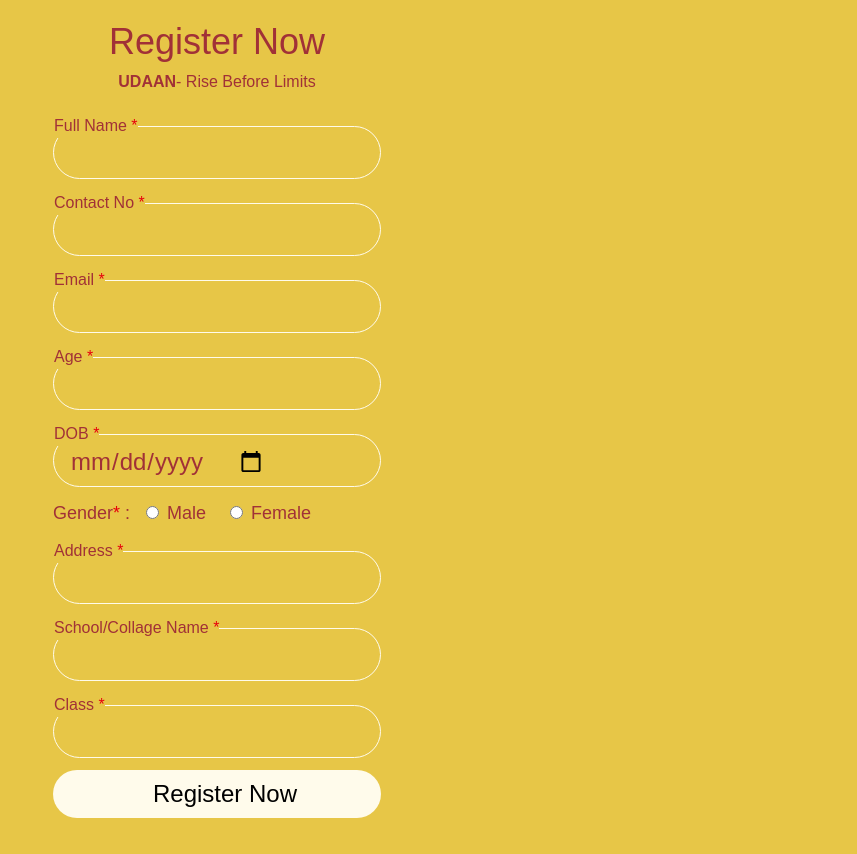
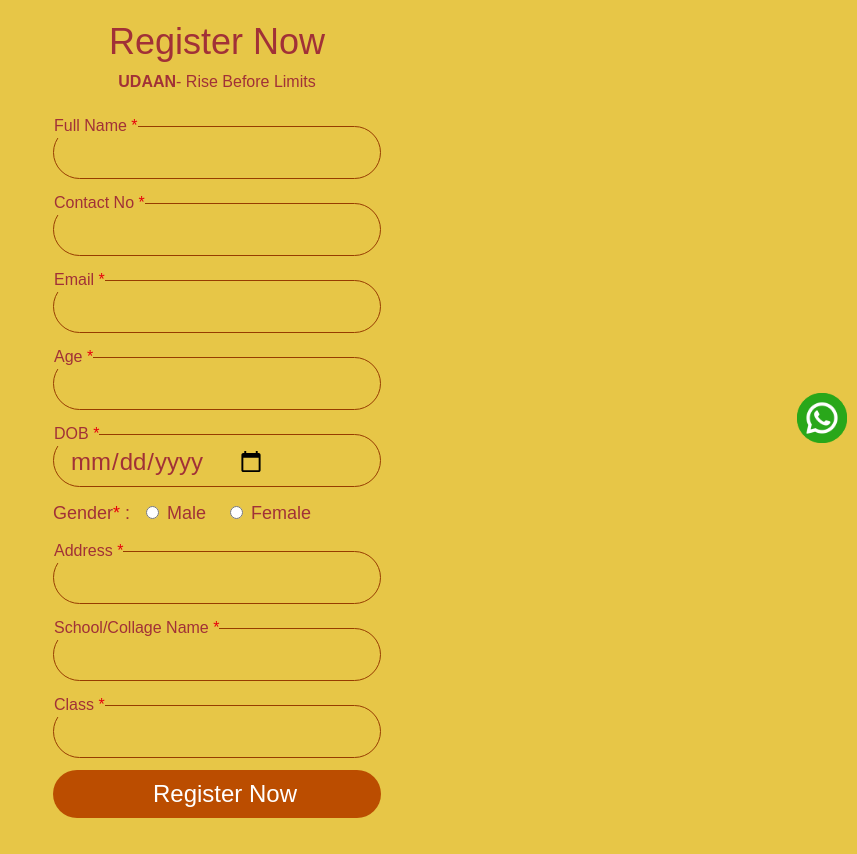
Before and after one commit to RT20022/iskconQRgenerator, a Next.js app: page / in a window 1280 px wide. Shown: the part 321-1175 px from the top of the page, without its empty margins (423-1280 px from the left). Built offline with nearby package versions, Linux system fonts and the light colour scheme.

Commit message:
Adding whatsapp icon

```diff
--- a/src/app/globals.css
+++ b/src/app/globals.css
@@ -14,7 +14,7 @@
 
 @media (prefers-color-scheme: dark) {
   :root {
-    --background: #e7c647;
+    --background:  #FAF9F6;
     --foreground: #a13137;
   }
 }
--- a/src/app/page.tsx
+++ b/src/app/page.tsx
@@ -143,6 +143,9 @@ const Register_for_Event = () => {
     }
     return (
         <>
+            <div>
+                <a href="https://chat.whatsapp.com/KpqLYmTYNZII1WfZvIKToh?mode=ems_copy_c"><Image width={50} src="/whatsapp.png" height={50}  alt='' className='fixed bottom-9 right-2.5' /><Image width={50} src="/whatsapp.png" height={50}  alt='' className='fixed bottom-9 right-2.5' /></a>
+                <div>
                     <Image width={1000} src="/udaan.jpeg" height={100} className='w-[100vw]' alt='' />
                     <div className="flex justify-center items-center min-h-screen" suppressHydrationWarning={true}>
                         <form action="" onSubmit={handleSubmit} className='flex justify-center items-center flex-col py-6 w-[90vw]'>
@@ -150,27 +153,27 @@ const Register_for_Event = () => {
                             <p className='mb-5 mt-2'><strong>UDAAN</strong>- Rise Before Limits</p>
                             <div>
                                 {/* Register the name */}
-                        <fieldset className='border border-amber-50 rounded-4xl'>
+                                <fieldset className='border border-amber-800 rounded-4xl'>
                                     <legend>Full Name <span className='text-red-600'>*</span></legend>
                                     <input type="text" className=' text-2xl ps-4 pb-2' name="fullName" value={userData.fullName} onChange={handleInput} required />
                                 </fieldset>
                                 {/* Register the Contact Number */}
-                        <fieldset className='border border-amber-50 rounded-4xl my-3'>
+                                <fieldset className='border border-amber-800 rounded-4xl my-3'>
                                     <legend>Contact No <span className='text-red-600'>*</span></legend>
                                     <input type="text" className=' text-2xl ps-4 pb-2' name="contact" value={userData.contact} onChange={handleInput} required />
                                 </fieldset>
                                 {/* Register the Email */}
-                        <fieldset className='border border-amber-50 rounded-4xl'>
+                                <fieldset className='border border-amber-800 rounded-4xl'>
                                     <legend>Email <span className='text-red-600'>*</span></legend>
                                     <input type="email" className=' text-2xl ps-4 pb-2' name="email" value={userData.email} onChange={handleInput} required />
                                 </fieldset>
                                 {/* Register the Age */}
-                        <fieldset className='border border-amber-50 rounded-4xl mt-3'>
+                                <fieldset className='border border-amber-800 rounded-4xl mt-3'>
                                     <legend>Age <span className='text-red-600'>*</span></legend>
                                     <input type="text" className=' text-2xl ps-4 pb-2' name="age" value={userData.age} onChange={handleInput} required />
                                 </fieldset>
                                 {/* Register the DOB */}
-                        <fieldset className='border border-amber-50 rounded-4xl my-3 '>
+                                <fieldset className='border border-amber-800 rounded-4xl my-3 '>
                                     <legend>DOB <span className='text-red-600'>*</span></legend>
                                     <input type="date" className=' text-2xl ps-4 pb-2' name="DOB" value={userData.DOB} onChange={handleInput} required />
                                 </fieldset>
@@ -204,17 +207,17 @@ const Register_for_Event = () => {
                                 </div>
 
                                 {/* Register the Address */}
-                        <fieldset className='border border-amber-50 rounded-4xl'>
+                                <fieldset className='border border-amber-800 rounded-4xl'>
                                     <legend>Address <span className='text-red-600'>*</span></legend>
                                     <input type="text" className=' text-2xl ps-4 pb-2' name="Address" value={userData.Address} onChange={handleInput} required />
                                 </fieldset>
                                 {/* Register the School */}
-                        <fieldset className='border border-amber-50 rounded-4xl my-3'>
+                                <fieldset className='border border-amber-800 rounded-4xl my-3'>
                                     <legend>School/Collage Name <span className='text-red-600'>*</span></legend>
                                     <input type="text" className=' text-2xl ps-4 pb-2' name="School" value={userData.School} onChange={handleInput} required />
                                 </fieldset>
                                 {/* Register the class */}
-                        <fieldset className='border border-amber-50 rounded-4xl'>
+                                <fieldset className='border border-amber-800 rounded-4xl'>
                                     <legend>Class <span className='text-red-600'>*</span></legend>
                                     <input type="text" className=' text-2xl ps-4 pb-2' name="Class" value={userData.Class} onChange={handleInput} required />
                                 </fieldset>
@@ -224,7 +227,7 @@ const Register_for_Event = () => {
                                     className={`w-full text-2xl ps-4 my-3 rounded-4xl py-2 flex items-center justify-center gap-3 transition
     ${isLoading
                                             ? "bg-gray-300 text-gray-500 cursor-not-allowed"
-                                    : "bg-amber-50 text-black hover:bg-amber-100"
+                                            : "bg-amber-700 text-white hover:bg-amber-950"
                                         }`}
                                 >
                                     {isLoading && (
@@ -256,7 +259,9 @@ const Register_for_Event = () => {
                             </div>
                         </form>
                     </div>
+                </div>
                 <Toaster />
+            </div>
         </>
     )
 }
```
Also changed, not shown: public/whatsapp.png (added). Lines whose indentation alone changed are shown as unchanged.
